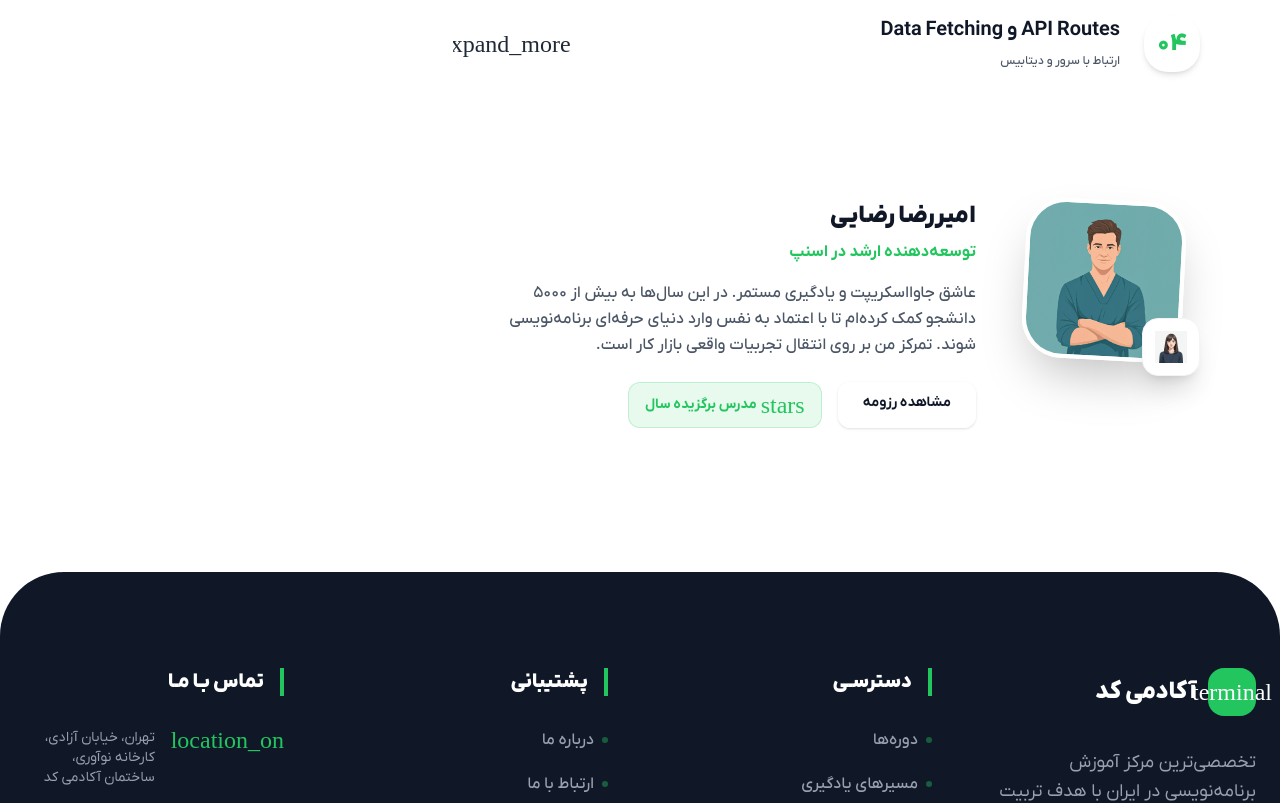
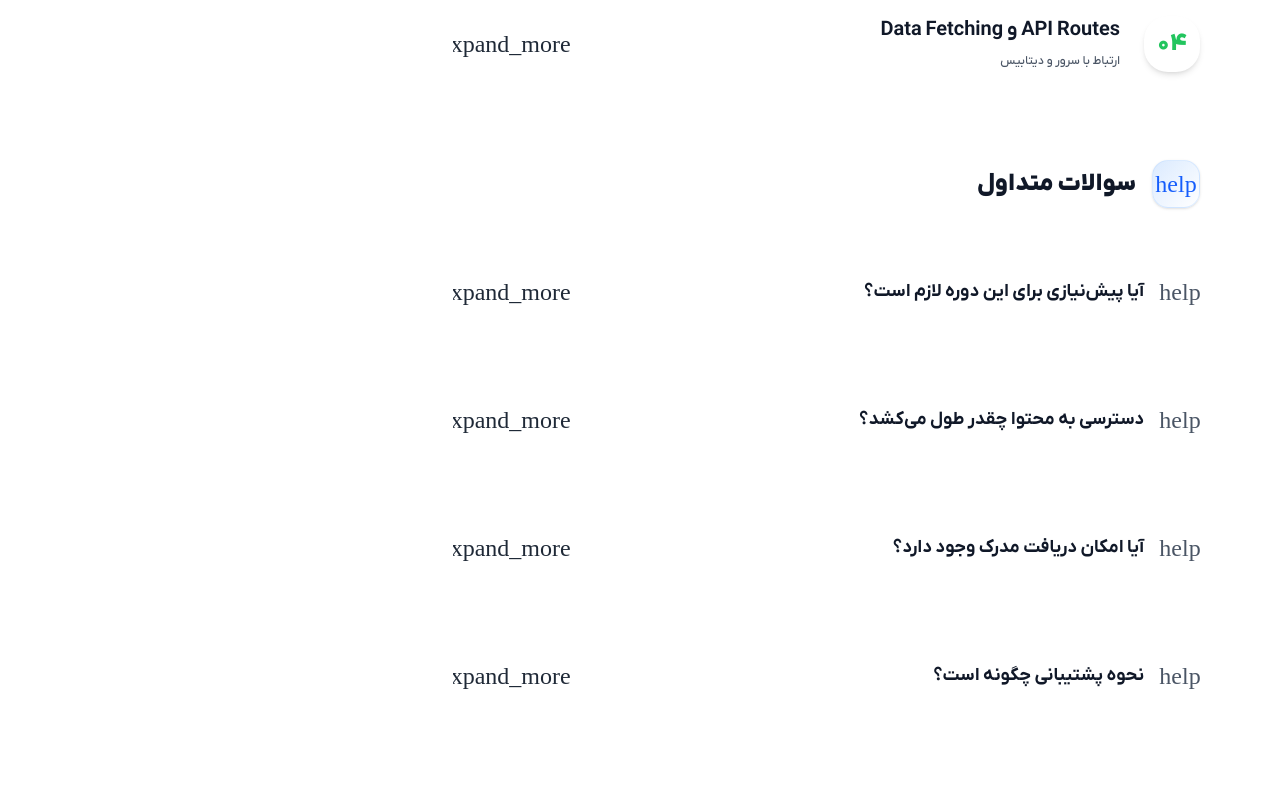
Before and after one commit to Grandiv06/spoti_code, a Next.js app: page /courses/react-nextjs in a window 1280 px wide. Shown: the part 1780-2583 px from the top of the page. Built offline with nearby package versions, Linux system fonts and the light colour scheme.

Commit message:
feat: Add CourseFAQ component to CourseDetailPage for enhanced user support and information accessibility.

```diff
--- /dev/null
+++ b/src/app/components/CourseFAQ.tsx
@@ -0,0 +1,125 @@
+"use client";
+
+import { useState } from "react";
+
+export interface FAQItem {
+  id: string;
+  question: string;
+  answer: string;
+}
+
+const MOCK_FAQS: FAQItem[] = [
+  {
+    id: "1",
+    question: "آیا پیش‌نیازی برای این دوره لازم است؟",
+    answer:
+      "بله، آشنایی با HTML، CSS و جاوااسکریپت پایه ضروری است. اگر تجربه‌ی کاری با React ندارید، پیشنهاد می‌کنیم ابتدا دوره مقدماتی React را بگذرانید.",
+  },
+  {
+    id: "2",
+    question: "دسترسی به محتوا چقدر طول می‌کشد؟",
+    answer:
+      "با ثبت‌نام در دوره، به صورت مادام‌العمر به تمام محتوا، ویدیوها و به‌روزرسانی‌های آینده دسترسی خواهید داشت.",
+  },
+  {
+    id: "3",
+    question: "آیا امکان دریافت مدرک وجود دارد؟",
+    answer:
+      "بله، پس از اتمام دوره و تکمیل پروژه‌های عملی، مدرک معتبر و قابل ترجمه برای شما صادر می‌شود.",
+  },
+  {
+    id: "4",
+    question: "نحوه پشتیبانی چگونه است؟",
+    answer:
+      "پشتیبانی از طریق گروه اختصاصی دیسکورد و تیکتینگ انجام می‌شود. تیم پشتیبانی در ساعات اداری پاسخگوی سوالات شماست.",
+  },
+];
+
+interface CourseFAQProps {
+  items?: FAQItem[];
+}
+
+export default function CourseFAQ({ items = MOCK_FAQS }: CourseFAQProps) {
+  const [openId, setOpenId] = useState<string | null>(null);
+
+  const toggle = (id: string) => {
+    setOpenId((prev) => (prev === id ? null : id));
+  };
+
+  return (
+    <section className="space-y-6">
+      <div className="glass-panel rounded-4xl px-8 py-6 flex items-center gap-4 mb-2">
+        <div className="size-12 rounded-2xl bg-gradient-to-br from-blue-100 dark:from-blue-900/30 to-white dark:to-gray-800 flex items-center justify-center text-blue-600 dark:text-blue-400 shadow-sm border border-blue-200/50 dark:border-blue-800/50">
+          <span className="material-symbols-outlined filled text-2xl">
+            help
+          </span>
+        </div>
+        <h2 className="text-2xl font-black text-gray-900 dark:text-white">
+          سوالات متداول
+        </h2>
+      </div>
+
+      <div className="space-y-6">
+        {items.map((item) => {
+          const isOpen = openId === item.id;
+          return (
+            <div
+              key={item.id}
+              className={`glass-panel rounded-4xl overflow-hidden transition-all duration-300 group ${
+                isOpen
+                  ? "bg-white/40 dark:bg-white/5 border border-white/80 dark:border-gray-700 shadow-lg"
+                  : "hover:bg-white/40 dark:hover:bg-white/5"
+              }`}
+            >
+              <button
+                type="button"
+                onClick={() => toggle(item.id)}
+                className="w-full flex items-center justify-between p-6 md:p-8 text-right"
+              >
+                <div className="flex items-center gap-4">
+                  <span
+                    className={`flex items-center justify-center size-10 rounded-2xl shrink-0 transition-all ${
+                      isOpen
+                        ? "bg-primary/20 dark:bg-primary/30 text-primary"
+                        : "bg-white/50 dark:bg-white/10 text-gray-600 dark:text-gray-400 group-hover:text-primary"
+                    }`}
+                  >
+                    <span className="material-symbols-outlined text-xl">help</span>
+                  </span>
+                  <h3 className="font-bold text-lg text-gray-900 dark:text-white text-right">
+                    {item.question}
+                  </h3>
+                </div>
+                <div
+                  className={`size-10 rounded-full flex items-center justify-center shrink-0 transition-all ${
+                    isOpen
+                      ? "bg-primary text-white shadow-[0_0_20px_rgba(34,197,94,0.5)]"
+                      : "bg-white/50 dark:bg-white/10 group-hover:bg-primary group-hover:text-white"
+                  }`}
+                >
+                  <span
+                    className={`material-symbols-outlined transition-transform duration-300 ${
+                      isOpen ? "rotate-180" : ""
+                    }`}
+                  >
+                    expand_more
+                  </span>
+                </div>
+              </button>
+
+              {isOpen && (
+                <div className="px-6 md:px-8 pb-6 md:pb-8 pt-0">
+                  <div className="pr-14 border-r-2 border-primary/30 mr-2">
+                    <p className="text-gray-600 dark:text-gray-300 leading-relaxed font-medium">
+                      {item.answer}
+                    </p>
+                  </div>
+                </div>
+              )}
+            </div>
+          );
+        })}
+      </div>
+    </section>
+  );
+}
--- a/src/app/courses/[id]/page.tsx
+++ b/src/app/courses/[id]/page.tsx
@@ -1,6 +1,7 @@
 import Image from "next/image";
 import Link from "next/link";
 import CourseCurriculum from "../../components/CourseCurriculum";
+import CourseFAQ from "../../components/CourseFAQ";
 
 export default function CourseDetailPage({
   params,
@@ -166,6 +167,9 @@ export default function CourseDetailPage({
 
             {/* Curriculum Section */}
             <CourseCurriculum totalLessons={120} />
+
+            {/* FAQ Section */}
+            <CourseFAQ />
 
             {/* Instructor Section */}
             <section className="glass-panel rounded-4xl p-8 md:p-12 glass-card-hover mt-4">
```
